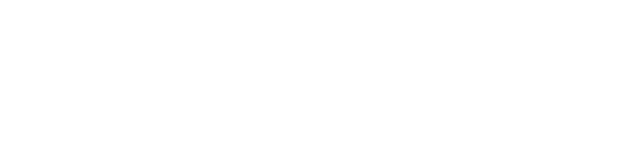
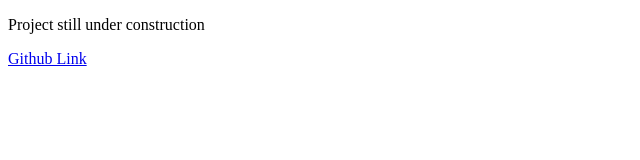
Before and after one commit to Brittanydla/SheCodes-Project, a plain HTML site: page index.html in a window 1280 px wide. Shown: the whole page, without its empty margins (0-640 px from the left). Drawn offline with Linux system fonts and the light colour scheme.

Commit message:
added construction comment and GitHub link

```diff
--- a/index.html
+++ b/index.html
@@ -7,6 +7,8 @@
     <title>Document</title>
 </head>
 <body>
+    <p>Project still under construction</p>
 
+    <a href="https://github.com/Brittanydla/SheCodes-Project" alt=" Github Link"> Github Link </a>
 </body>
 </html>
```
